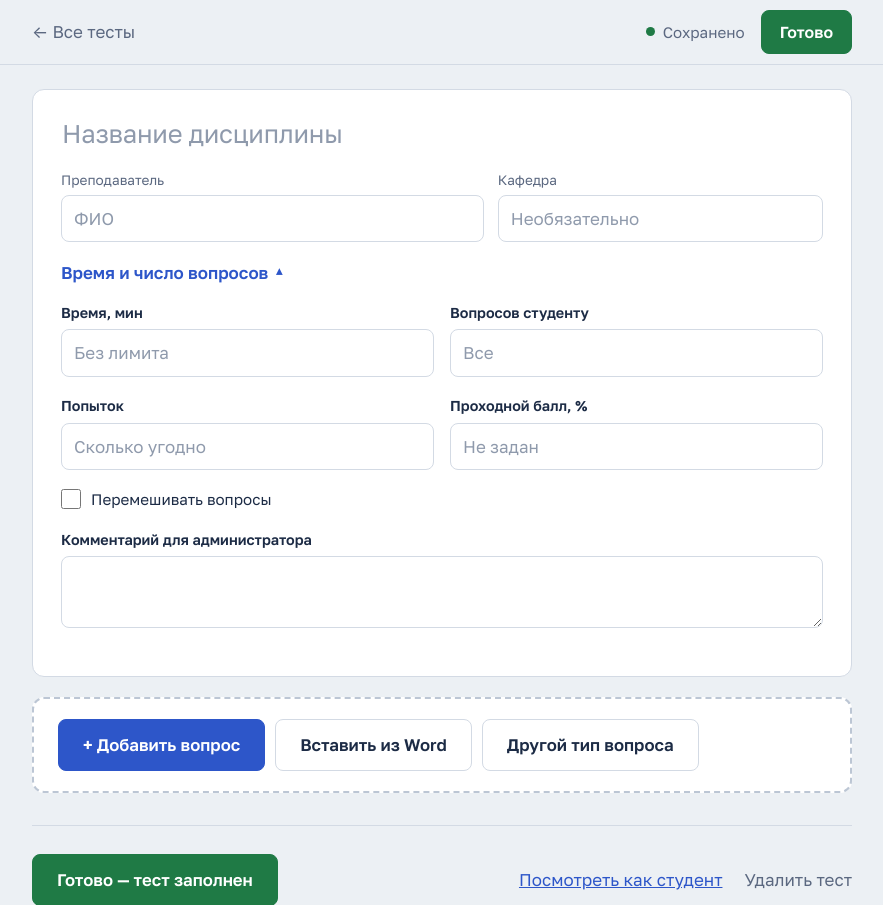
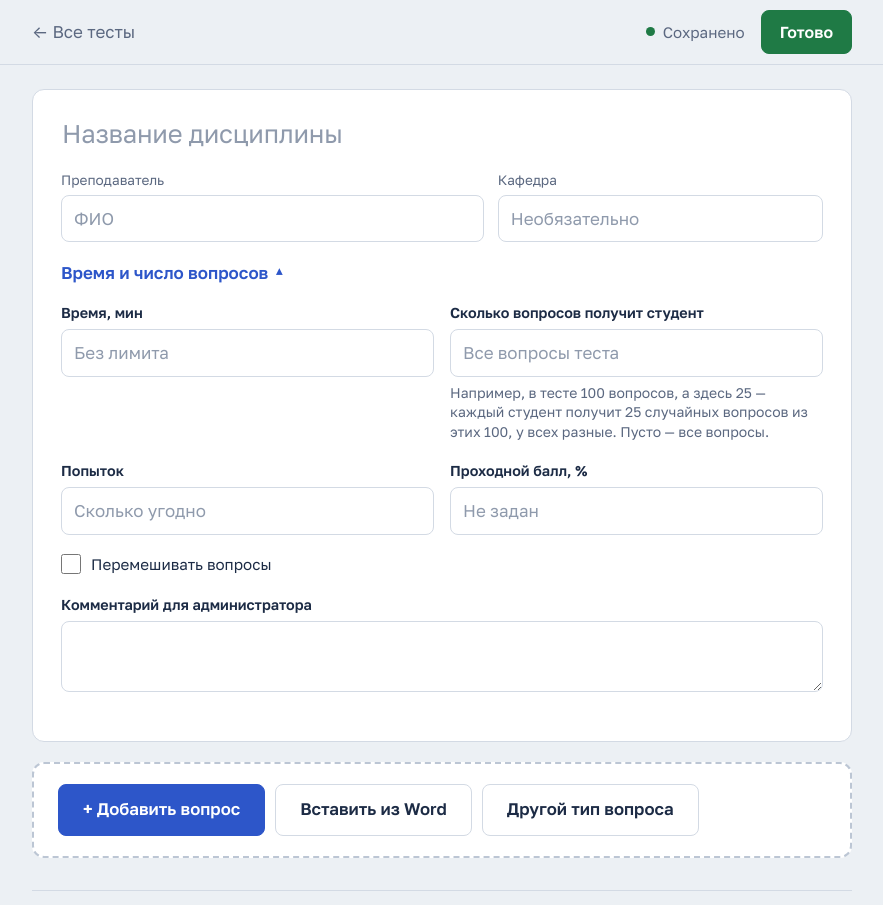
Before and after one commit to DmitriyKuladmed/MoodleTests2026, a Python web app: template app/templates/editor.html in a window 1280 px wide, after a click on "Время и число вопросов". Shown: the top 905 px of the page, without its empty margins (198-1081 px from the left). Run offline with Jinja, Linux system fonts and the light colour scheme; the template is opened without the code that fills it, so the values that code supplies are empty.

Commit message:
Пояснить настройку числа вопросов для студента
Поле переименовано в «Сколько вопросов получит студент», под ним
пример: каждому студенту выпадает заданное число случайных вопросов
из теста, пустое поле — все вопросы.

```diff
--- a/app/main.py
+++ b/app/main.py
@@ -28,7 +28,7 @@ from .questions import (
 BASE_DIR = Path(__file__).parent
 MINSK = timezone(timedelta(hours=3))  # Беларусь, без перехода на летнее время
 MAX_QUESTIONS = 2000
-STATIC_VERSION = "9"
+STATIC_VERSION = "10"
 
 
 def _fmt_dt(value: str | None) -> str:
--- a/app/static/style.css
+++ b/app/static/style.css
@@ -71,6 +71,7 @@ label { display: block; }
 .field { margin-bottom: 18px; }
 .field > span, .label { display: block; font-size: 0.9rem; font-weight: 550; margin-bottom: 6px; color: var(--ink); }
 .hint { font-size: 0.875rem; color: var(--ink-soft); margin: 6px 0 0; }
+.field .hint { display: block; line-height: 1.4; }
 .optional { font-weight: 400; color: var(--ink-faint); }
 .form-title { margin-bottom: 22px; }
 
--- a/app/templates/editor.html
+++ b/app/templates/editor.html
@@ -27,8 +27,9 @@
       <div class="settings-grid">
         <label class="field"><span>Время, мин</span>
           <input type="number" min="1" max="600" step="1" data-setting="time_limit" placeholder="Без лимита"></label>
-        <label class="field"><span>Вопросов студенту</span>
-          <input type="number" min="1" step="1" data-setting="questions_per_attempt" placeholder="Все"></label>
+        <label class="field"><span>Сколько вопросов получит студент</span>
+          <input type="number" min="1" step="1" data-setting="questions_per_attempt" placeholder="Все вопросы теста">
+          <small class="hint">Например, в тесте 100 вопросов, а здесь 25 — каждый студент получит 25 случайных вопросов из этих 100, у всех разные. Пусто — все вопросы.</small></label>
         <label class="field"><span>Попыток</span>
           <input type="number" min="1" max="100" step="1" data-setting="attempts" placeholder="Сколько угодно"></label>
         <label class="field"><span>Проходной балл, %</span>
```
